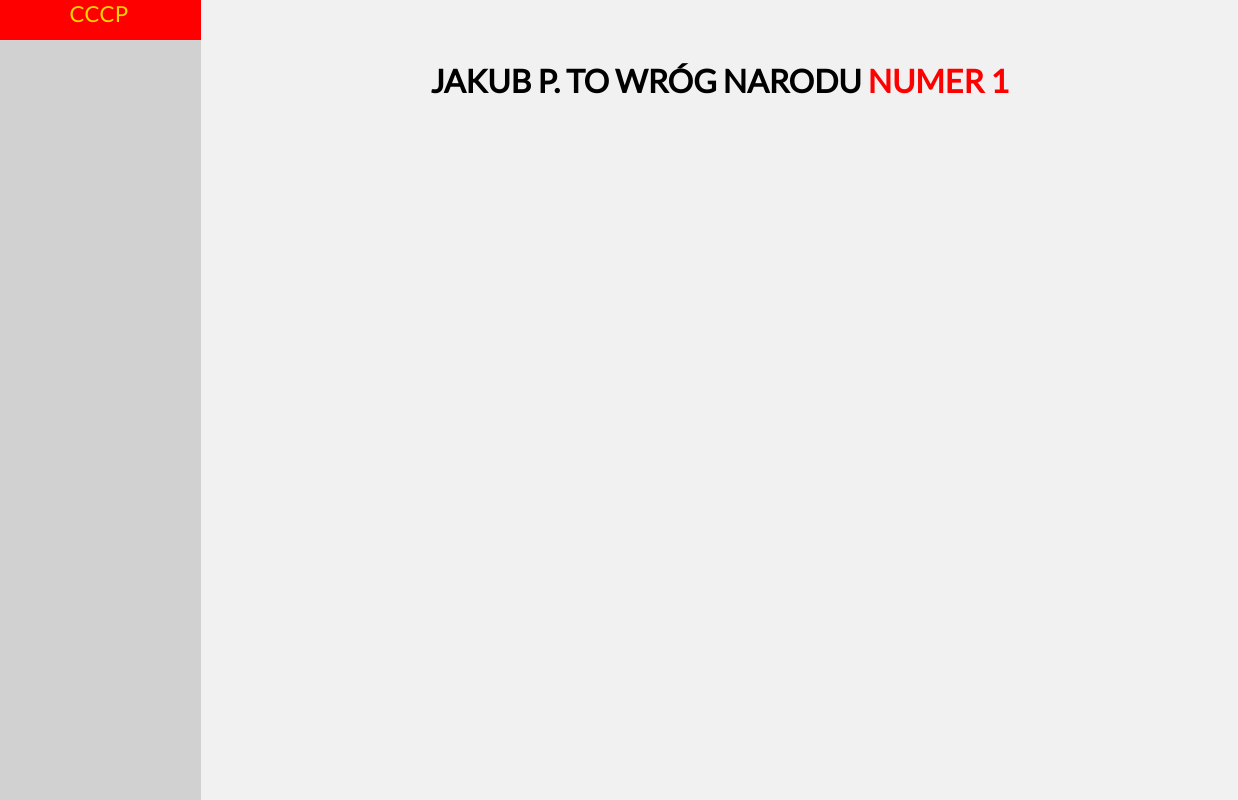
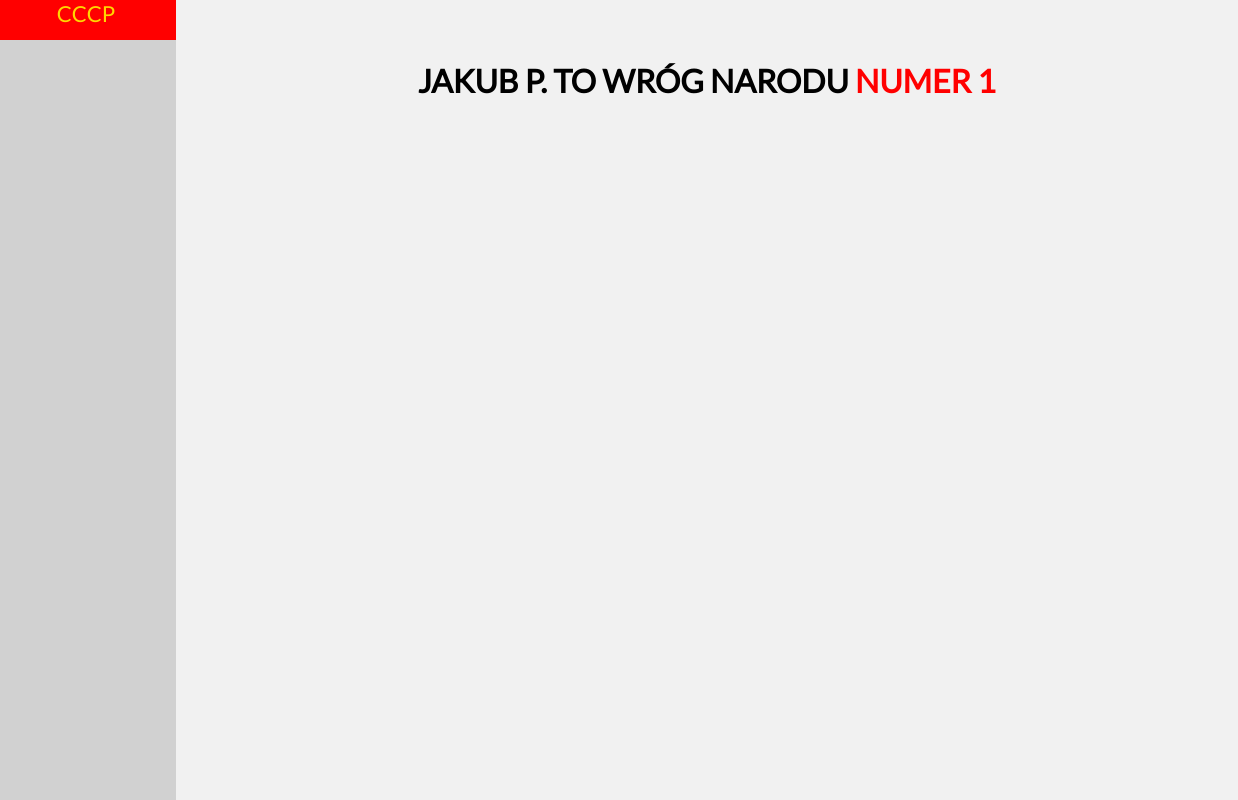
Before and after one commit to CCCP22/CCCP22.github.io, a plain HTML site: page index.html in a window 1280 px wide. Shown: the full height of the page, 42-1280 px from the left. Drawn offline with Linux system fonts and the light colour scheme.

Commit message:
CSS UPDATE 0.0.1
Changing width of some elements

```diff
--- a/style.css
+++ b/style.css
@@ -23,7 +23,7 @@ body{
 }
 .navbar_top {
    height: 5vh;
-    width: 19%;
+    width: 17%;
     background-color: red;
     color: gold;
     text-align: center;
@@ -32,7 +32,7 @@ body{
 }
 .navbar_bottom {
     height: 95vh;
-    width: 16%;
+    width: 14%;
     background-color: #d1d1d1;
     float: left;
 }
```
